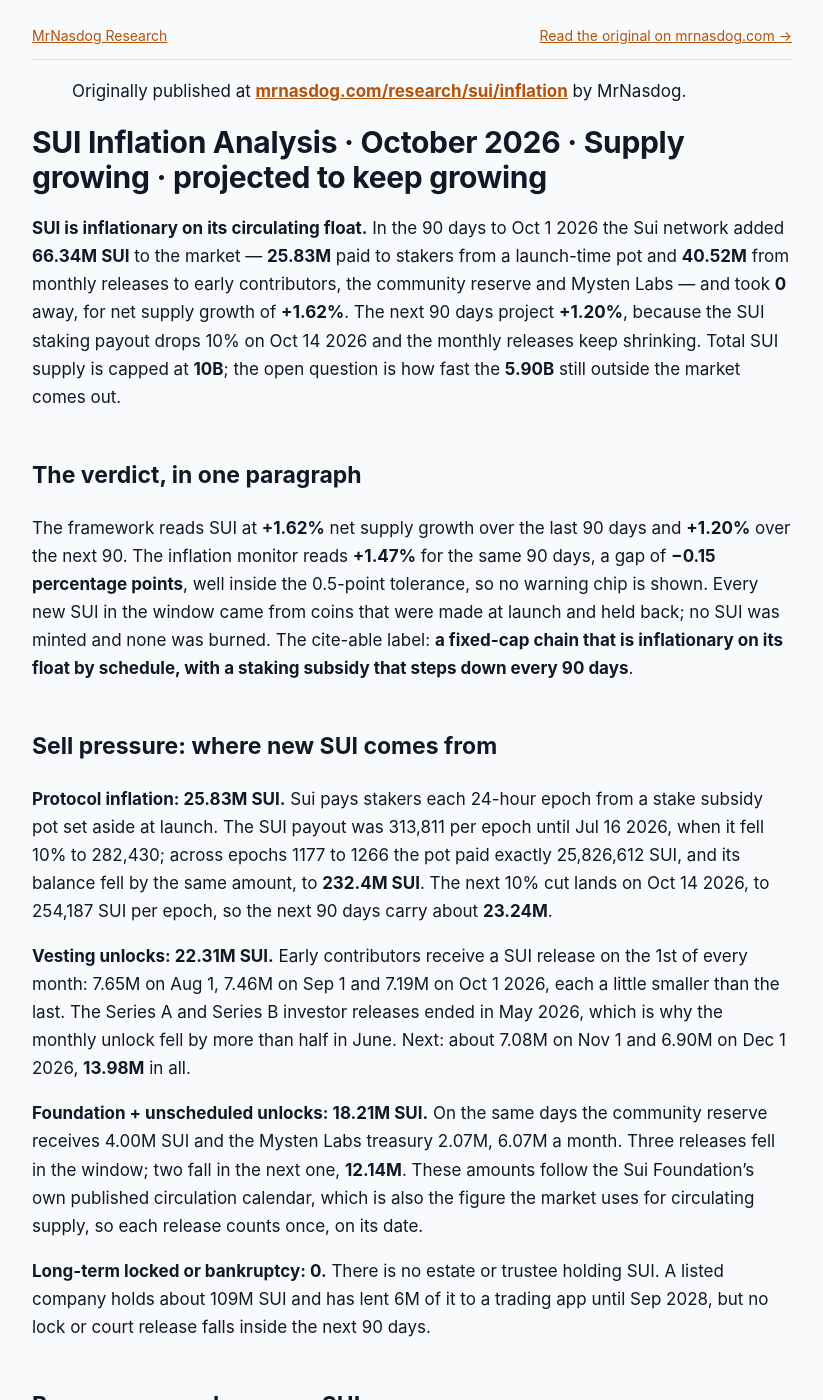
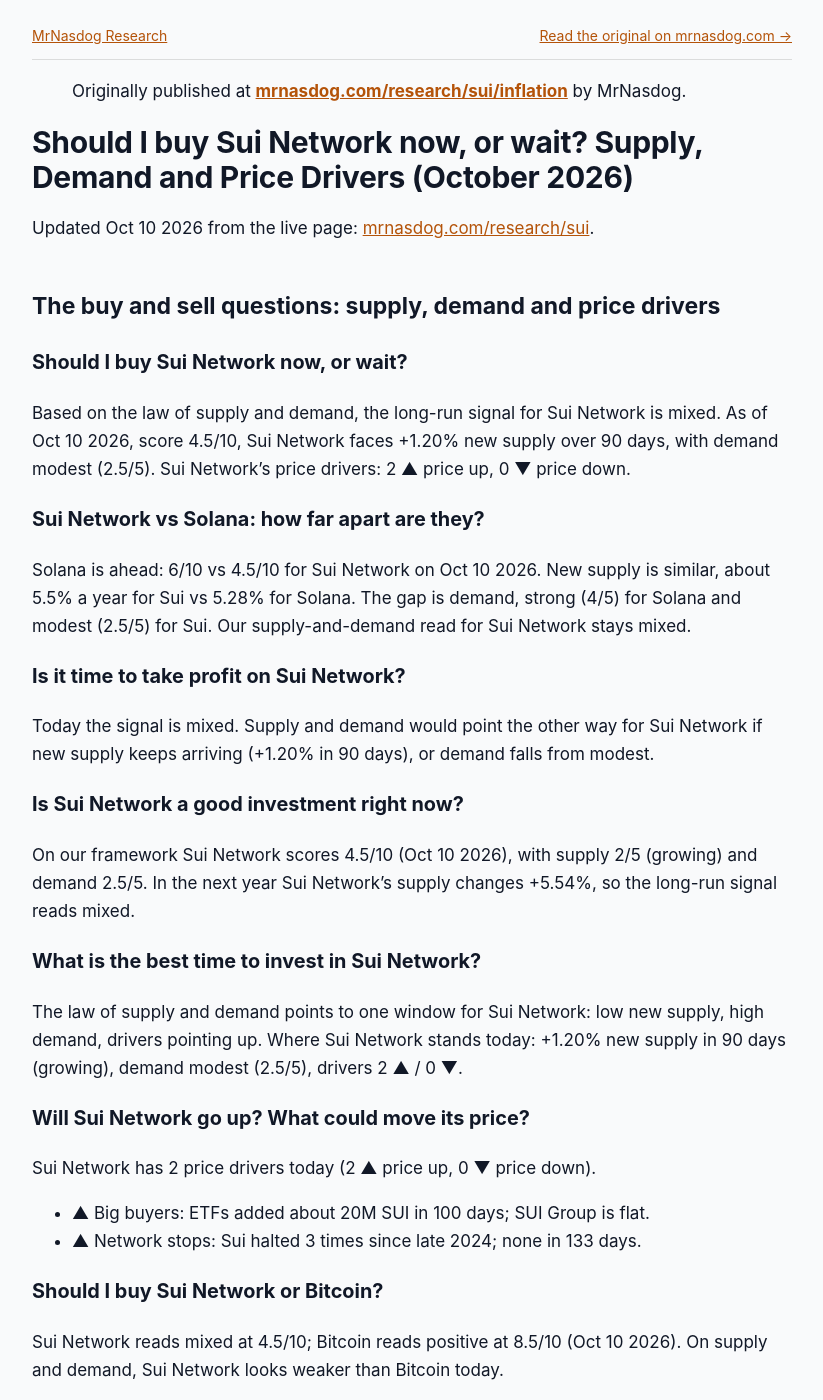
Before and after one commit to jeevansongmy-spec/mrnasdog-articles, a Jekyll site: the page built from crypto/sui-pressure-framework.md, in a window 1280 px wide and 1400 px high. Shown: the whole window, without its empty margins (228-1051 px from the left). Built offline with Jekyll 4.4.1, drawn with Linux system fonts in a browser that asks for light colours; some of the changed text lies outside the part shown.

Commit message:
publish: crypto/sui-pressure-framework

```diff
--- a/crypto/sui-pressure-framework.md
+++ b/crypto/sui-pressure-framework.md
@@ -1,14 +1,55 @@
 ---
-title: "SUI Inflation Analysis · October 2026 · Supply growing · projected to keep growing"
+title: "Should I buy Sui Network now, or wait? Supply, Demand and Price Drivers (October 2026)"
 description: "SUI supply is growing: staking payouts and monthly releases added 66.34M SUI in 90 days, nothing burned — +1.62% net, +1.20% projected for the next 90 days."
 canonical_url: "https://mrnasdog.com/research/sui/inflation"
 tags: ["crypto", "sui", "layer1", "vesting"]
 published: true
 ---
-
 > Originally published at **[mrnasdog.com/research/sui/inflation](https://mrnasdog.com/research/sui/inflation)** by MrNasdog.
 
-# SUI Inflation Analysis · October 2026 · Supply growing · projected to keep growing
+# Should I buy Sui Network now, or wait? Supply, Demand and Price Drivers (October 2026)
+
+<!-- questions:start -->
+
+Updated Oct 10 2026 from the live page: [mrnasdog.com/research/sui](https://mrnasdog.com/research/sui).
+
+## The buy and sell questions: supply, demand and price drivers
+
+### Should I buy Sui Network now, or wait?
+
+Based on the law of supply and demand, the long-run signal for Sui Network is mixed. As of Oct 10 2026, score 4.5/10, Sui Network faces +1.20% new supply over 90 days, with demand modest (2.5/5). Sui Network's price drivers: 2 ▲ price up, 0 ▼ price down.
+
+### Sui Network vs Solana: how far apart are they?
+
+Solana is ahead: 6/10 vs 4.5/10 for Sui Network on Oct 10 2026. New supply is similar, about 5.5% a year for Sui vs 5.28% for Solana. The gap is demand, strong (4/5) for Solana and modest (2.5/5) for Sui. Our supply-and-demand read for Sui Network stays mixed.
+
+### Is it time to take profit on Sui Network?
+
+Today the signal is mixed. Supply and demand would point the other way for Sui Network if new supply keeps arriving (+1.20% in 90 days), or demand falls from modest.
+
+### Is Sui Network a good investment right now?
+
+On our framework Sui Network scores 4.5/10 (Oct 10 2026), with supply 2/5 (growing) and demand 2.5/5. In the next year Sui Network's supply changes +5.54%, so the long-run signal reads mixed.
+
+### What is the best time to invest in Sui Network?
+
+The law of supply and demand points to one window for Sui Network: low new supply, high demand, drivers pointing up. Where Sui Network stands today: +1.20% new supply in 90 days (growing), demand modest (2.5/5), drivers 2 ▲ / 0 ▼.
+
+### Will Sui Network go up? What could move its price?
+
+Sui Network has 2 price drivers today (2 ▲ price up, 0 ▼ price down).
+- ▲ Big buyers: ETFs added about 20M SUI in 100 days; SUI Group is flat.
+- ▲ Network stops: Sui halted 3 times since late 2024; none in 133 days.
+
+### Should I buy Sui Network or Bitcoin?
+
+Sui Network reads mixed at 4.5/10; Bitcoin reads positive at 8.5/10 (Oct 10 2026). On supply and demand, Sui Network looks weaker than Bitcoin today.
+
+*Every answer here applies basic economic theory — the law of supply and demand — to this coin's data. It is not financial advice.*
+
+<!-- questions:end -->
+
+## Part 1 · Supply: SUI Inflation Analysis · October 2026 · Supply growing · projected to keep growing
 
 **SUI is inflationary on its circulating float.** In the 90 days to Oct 1 2026 the Sui network added **66.34M SUI** to the market — **25.83M** paid to stakers from a launch-time pot and **40.52M** from monthly releases to early contributors, the community reserve and Mysten Labs — and took **0** away, for net supply growth of **+1.62%**. The next 90 days project **+1.20%**, because the SUI staking payout drops 10% on Oct 14 2026 and the monthly releases keep shrinking. Total SUI supply is capped at **10B**; the open question is how fast the **5.90B** still outside the market comes out.
 
```
